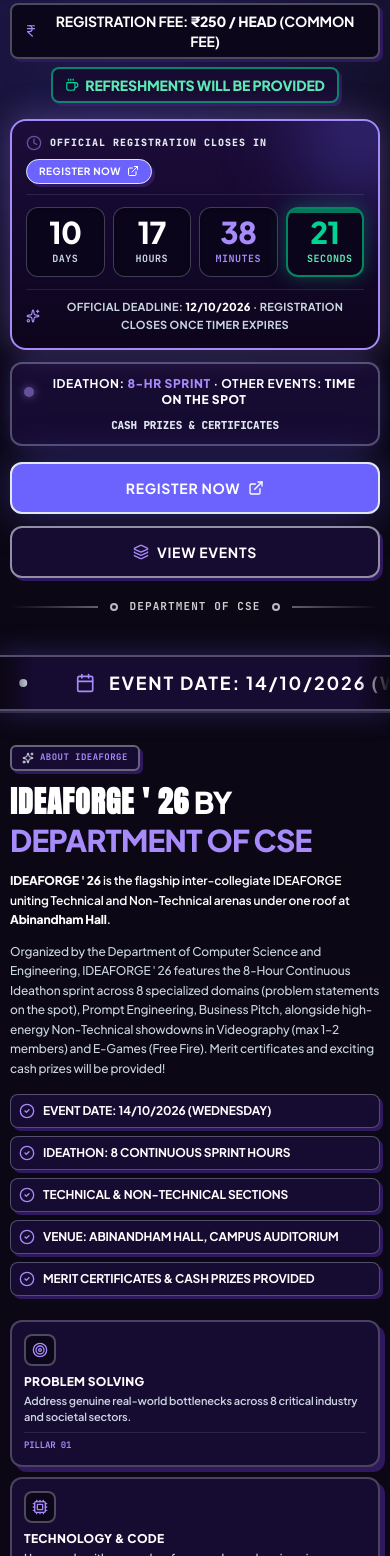
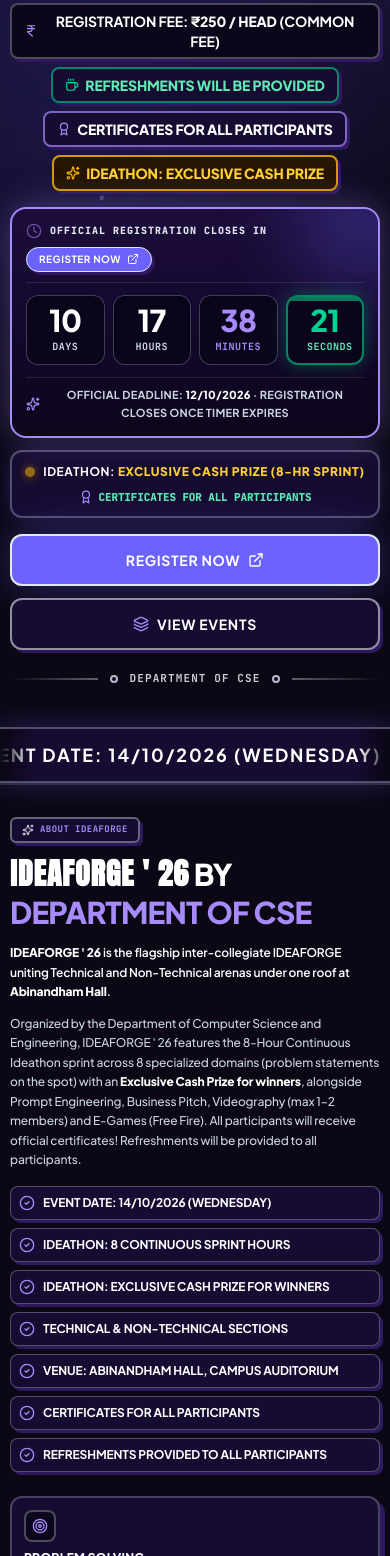
Before and after one commit to henidevinson/Ideaforge2026, a React (Vite) app: page / in a window 390 px wide. Shown: the part 432-1988 px from the top of the page. Built offline with nearby package versions, Linux system fonts and the light colour scheme.

Commit message:
feat: update event details and prize information
Refine event descriptions across the portal to highlight the 8-hour Ideathon's exclusive cash prize, clarify that all participants receive certificates, and confirm the provision of refreshments.

```diff
--- a/index.html
+++ b/index.html
@@ -4,9 +4,9 @@
     <meta charset="UTF-8" />
     <meta name="viewport" content="width=device-width, initial-scale=1.0" />
     <title>IDEAFORGE ' 26 | Department of CSE</title>
-    <meta name="description" content="Official registration portal for IDEAFORGE ' 26 organized by the Department of Computer Science and Engineering. Featuring Technical and Non-Technical events with on-the-spot problem statements, certificates, and cash prizes at Abinandham Hall." />
+    <meta name="description" content="Official registration portal for IDEAFORGE ' 26 organized by the Department of Computer Science and Engineering. Featuring 8-Hour Ideathon with exclusive cash prize, Technical & Non-Technical events, certificates for all participants, and refreshments at Abinandham Hall." />
     <meta property="og:title" content="IDEAFORGE ' 26 | Department of CSE" />
-    <meta property="og:description" content="Official registration portal for IDEAFORGE ' 26 organized by the Department of Computer Science and Engineering. Featuring Technical and Non-Technical events with on-the-spot problem statements, certificates, and cash prizes at Abinandham Hall." />
+    <meta property="og:description" content="Official registration portal for IDEAFORGE ' 26 organized by the Department of Computer Science and Engineering. Featuring 8-Hour Ideathon with exclusive cash prize, Technical & Non-Technical events, certificates for all participants, and refreshments at Abinandham Hall." />
     <meta property="og:type" content="website" />
     <meta name="twitter:card" content="summary_large_image" />
     <link rel="icon" type="image/png" href="/brand/logo.png" />
--- a/src/components/AboutSection.tsx
+++ b/src/components/AboutSection.tsx
@@ -46,7 +46,7 @@
             </p>
 
             <p className="font-body text-xs sm:text-base text-[#CBD5E1] leading-relaxed font-normal">
-              Organized by the Department of Computer Science and Engineering, IDEAFORGE ' 26 features the 8-Hour Continuous Ideathon sprint across 8 specialized domains (problem statements on the spot), Prompt Engineering, Business Pitch, alongside high-energy Non-Technical showdowns in Videography (max 1–2 members) and E-Games (Free Fire). Merit certificates and exciting cash prizes will be provided!
+              Organized by the Department of Computer Science and Engineering, IDEAFORGE ' 26 features the 8-Hour Continuous Ideathon sprint across 8 specialized domains (problem statements on the spot) with an <strong>Exclusive Cash Prize for winners</strong>, alongside Prompt Engineering, Business Pitch, Videography (max 1–2 members) and E-Games (Free Fire). All participants will receive official certificates! Refreshments will be provided to all participants.
             </p>
 
             {/* Core highlights */}
@@ -54,9 +54,11 @@
               {[
                 'Event Date: 14/10/2026 (Wednesday)',
                 'Ideathon: 8 Continuous Sprint Hours',
+                'Ideathon: Exclusive Cash Prize For Winners',
                 'Technical & Non-Technical Sections',
                 'Venue: Abinandham Hall, Campus Auditorium',
-                'Merit Certificates & Cash Prizes Provided'
+                'Certificates For All Participants',
+                'Refreshments Provided To All Participants'
               ].map((item, idx) => (
                 <div key={idx} className="flex items-center gap-2 sm:gap-3 font-heading text-xs sm:text-base font-bold uppercase text-white bg-[#160B30] border border-[#E2E8F0]/30 p-2 sm:p-3 rounded-lg sm:rounded-xl shadow-brutal-sm">
                   <CheckCircle2 className="w-4 h-4 sm:w-5 sm:h-5 text-[#A78BFA] shrink-0" />
--- a/src/components/EventStats.tsx
+++ b/src/components/EventStats.tsx
@@ -1,5 +1,5 @@
 import React from 'react';
-import { MapPin, Layers, IndianRupee, Trophy } from 'lucide-react';
+import { MapPin, Layers, IndianRupee, Award } from 'lucide-react';
 
 export const EventStats: React.FC = () => {
   const cards = [
@@ -22,10 +22,10 @@
       description: 'Flat ₹250 per participant across all registrations'
     },
     {
-      icon: Trophy,
-      title: 'AWARDS',
-      subtitle: 'Prizes & Certificates',
-      description: 'Exciting cash prizes, trophies & official merit credentials'
+      icon: Award,
+      title: 'AWARDS & RECOGNITION',
+      subtitle: 'Ideathon Cash Prize',
+      description: 'Exclusive cash prize for Ideathon + certificates for all participants'
     }
   ];
 
--- a/src/components/EventsSection.tsx
+++ b/src/components/EventsSection.tsx
@@ -6,7 +6,7 @@
   Zap,
   Clock,
   Users,
-  Trophy,
+  IndianRupee,
   ArrowRight,
   Code2,
   Gamepad2,
@@ -127,6 +127,7 @@
                 <div>
                   {/* Category Badge & Icon */}
                   <div className="flex items-center justify-between gap-2 mb-3">
+                    <div className="flex items-center gap-1.5 flex-wrap">
                       <span className={`font-mono text-[9px] sm:text-[10px] font-black uppercase px-2 py-0.5 rounded border ${
                         isTechnical
                           ? 'bg-[#0C061A] text-[#A78BFA] border-[#A78BFA]/50'
@@ -134,6 +135,13 @@
                       }`}>
                         {evt.category}
                       </span>
+                      {evt.id === 'ideathon' && (
+                        <span className="font-mono text-[9px] font-black uppercase px-1.5 py-0.5 rounded bg-amber-950/70 border border-amber-400/80 text-amber-300 flex items-center gap-1">
+                          <Sparkles className="w-2.5 h-2.5 text-amber-400" />
+                          EXCLUSIVE CASH PRIZE
+                        </span>
+                      )}
+                    </div>
 
                     <div className="w-9 h-9 rounded-lg bg-[#0C061A] border-2 border-[#E2E8F0]/30 flex items-center justify-center text-white group-hover:scale-105 group-hover:border-[#E2E8F0] transition-all">
                       <Icon className="w-4 h-4 text-[#A78BFA] group-hover:text-white transition-colors" />
@@ -172,7 +180,7 @@
 
                     <div className="flex items-center justify-between">
                       <span className="text-[#E2E8F0] font-bold flex items-center gap-1.5">
-                        <Trophy className="w-3.5 h-3.5 text-[#A78BFA]" /> Fee:
+                        <IndianRupee className="w-3.5 h-3.5 text-[#A78BFA]" /> Fee:
                       </span>
                       <span className="font-extrabold text-white">
                         {getDisplayFee(evt)}
@@ -258,9 +266,13 @@
                         : '₹250 / Head (Combined Fee — covers all 4 other events)'}
                     </span>
                   </div>
-                  <div className="flex justify-between">
-                    <span className="text-[#E2E8F0] font-bold">Awards:</span>
-                    <span className="font-black text-white">Cash Prizes & Merit Certificates</span>
+                  <div className="flex justify-between items-center gap-2">
+                    <span className="text-[#E2E8F0] font-bold">Awards & Recognition:</span>
+                    <span className="font-black text-white text-right">
+                      {selectedEventModal.id === 'ideathon'
+                        ? 'Exclusive Cash Prize + Certificates For All'
+                        : 'Certificates for All Participants'}
+                    </span>
                   </div>
                 </div>
 
--- a/src/components/GuidelinesSection.tsx
+++ b/src/components/GuidelinesSection.tsx
@@ -55,7 +55,7 @@
           <div className="bg-[#0C061A] p-4 sm:p-5 rounded-xl border-2 border-[#E2E8F0]/25 flex items-start gap-3">
             <Info className="w-5 h-5 text-[#A78BFA] shrink-0 mt-0.5" />
             <p className="font-body text-xs sm:text-sm text-[#E2E8F0] leading-relaxed font-medium">
-              <strong className="text-white">Notice:</strong> For the Ideathon, problem statements will be released live on the spot at 9:00 AM. For all remaining events (Prompt Engg, Business Pitch, Videography, Free Fire), exact event timings will be shared on the spot at Abinandham Hall without clashes. Merit certificates and cash prizes will be provided!
+              <strong className="text-white">Notice:</strong> For the Ideathon, problem statements will be released live on the spot at 9:00 AM, with an <strong>Exclusive Cash Prize</strong> for winning teams! For all remaining events (Prompt Engg, Business Pitch, Videography, Free Fire), exact event timings will be shared on the spot at Abinandham Hall without clashes. <strong>All participants will receive certificates</strong>, and refreshments will be provided!
             </p>
           </div>
         </div>
--- a/src/components/Hero.tsx
+++ b/src/components/Hero.tsx
@@ -1,5 +1,5 @@
 import React from 'react';
-import { ArrowRight, Sparkles, Clock, IndianRupee, Layers, Quote, Calendar, ExternalLink, Coffee } from 'lucide-react';
+import { ArrowRight, Sparkles, Clock, IndianRupee, Layers, Quote, Calendar, ExternalLink, Coffee, Award } from 'lucide-react';
 import { RegistrationCountdown } from './RegistrationCountdown';
 import { GOOGLE_FORM_URL } from '../config/constants';
 
@@ -81,6 +81,16 @@
             <Coffee className="w-3.5 h-3.5 sm:w-4 sm:h-4 text-emerald-400 shrink-0" />
             <span>Refreshments will be provided</span>
           </div>
+          {/* Certificates For All Participants Badge */}
+          <div className="flex items-center gap-1.5 sm:gap-2 bg-[#160B30] border-2 border-[#A78BFA]/70 px-3 py-1.5 sm:px-3.5 sm:py-1.5 rounded-lg shadow-brutal-sm text-white font-black">
+            <Award className="w-3.5 h-3.5 sm:w-4 sm:h-4 text-[#A78BFA] shrink-0" />
+            <span>Certificates for all participants</span>
+          </div>
+          {/* Exclusive Cash Prize for Ideathon Badge */}
+          <div className="flex items-center gap-1.5 sm:gap-2 bg-[#261502] border-2 border-amber-400/80 px-3 py-1.5 sm:px-3.5 sm:py-1.5 rounded-lg shadow-brutal-sm text-amber-300 font-black">
+            <Sparkles className="w-3.5 h-3.5 sm:w-4 sm:h-4 text-amber-400 shrink-0" />
+            <span>Ideathon: Exclusive Cash Prize</span>
+          </div>
         </div>
 
         {/* REGISTRATION DEADLINE LIVE COUNTDOWN */}
@@ -92,13 +102,14 @@
         {/* Live Event Sprint Indicator Banner */}
         <div className="max-w-3xl mx-auto mb-4 sm:mb-8 p-3 sm:p-3.5 rounded-xl bg-[#160B30] border-2 border-[#E2E8F0]/30 flex flex-col min-[480px]:flex-row items-center justify-between gap-2.5 sm:gap-3 text-xs purple-glow-sm shadow-[0_0_20px_rgba(108,99,255,0.2)]">
           <div className="flex items-center gap-2 sm:gap-2.5 text-center min-[480px]:text-left">
-            <span className="w-2.5 h-2.5 rounded-full bg-[#A78BFA] animate-pulse shadow-[0_0_10px_#A78BFA] shrink-0" />
+            <span className="w-2.5 h-2.5 rounded-full bg-amber-400 animate-pulse shadow-[0_0_10px_#F59E0B] shrink-0" />
             <span className="font-heading text-xs sm:text-sm font-black uppercase tracking-wider text-white">
-              IDEATHON: <strong className="text-[#A78BFA]">8-HR SPRINT</strong> · OTHER EVENTS: <strong className="text-white">TIME ON THE SPOT</strong>
+              IDEATHON: <strong className="text-amber-300">EXCLUSIVE CASH PRIZE (8-HR SPRINT)</strong>
             </span>
           </div>
-          <div className="flex items-center gap-2 font-mono text-[11px] sm:text-xs font-black text-[#E2E8F0] shrink-0">
-            <span>CASH PRIZES & CERTIFICATES</span>
+          <div className="flex items-center gap-1.5 font-mono text-[11px] sm:text-xs font-black text-emerald-300 shrink-0">
+            <Award className="w-3.5 h-3.5 text-[#A78BFA] shrink-0" />
+            <span>CERTIFICATES FOR ALL PARTICIPANTS</span>
           </div>
         </div>
 
--- a/src/components/MarqueeBanner.tsx
+++ b/src/components/MarqueeBanner.tsx
@@ -10,13 +10,14 @@
     { text: '“THE BEST WAY TO PREDICT THE FUTURE IS TO CREATE IT.”', icon: Quote },
     { text: 'DEPARTMENT OF CSE', icon: Terminal },
     { text: 'TECHNICAL & NON-TECHNICAL EVENTS', icon: Cpu },
-    { text: 'IDEATHON: 8-HOUR CONTINUOUS SPRINT (₹250/HEAD)', icon: Code },
+    { text: 'IDEATHON: 8-HOUR CONTINUOUS SPRINT (EXCLUSIVE CASH PRIZE)', icon: Code },
+    { text: 'IDEATHON: EXCLUSIVE CASH PRIZE FOR WINNERS', icon: Sparkles },
     { text: '8 SPECIALIZED DOMAINS · PROBLEMS ON THE SPOT', icon: Zap },
     { text: 'PROMPT ENGINEERING · BUSINESS PITCH', icon: Terminal },
     { text: 'VIDEOGRAPHY · E-GAMES (FREE FIRE)', icon: Shield },
     { text: 'ALL OTHER EVENTS COMBINED: ₹250 / HEAD (ACCESS ALL 4 EVENTS)', icon: Code },
     { text: 'REFRESHMENTS WILL BE PROVIDED TO ALL PARTICIPANTS', icon: Coffee },
-    { text: 'CASH PRIZES & MERIT CERTIFICATES', icon: Sparkles },
+    { text: 'ALL PARTICIPANTS WILL RECEIVE CERTIFICATES', icon: Sparkles },
   ];
 
   return (
--- a/src/components/RegistrationSection.tsx
+++ b/src/components/RegistrationSection.tsx
@@ -13,7 +13,8 @@
   ArrowRight,
   ShieldCheck,
   Quote,
-  Coffee
+  Coffee,
+  Award
 } from 'lucide-react';
 import { GOOGLE_FORM_URL } from '../config/constants';
 import { useRegistrationCountdown, DISPLAY_DEADLINE_DATE, DISPLAY_DEADLINE_TIME } from '../services/deadlineService';
@@ -90,6 +91,14 @@
                 <span className="w-2 h-2 rounded-full bg-emerald-400 animate-pulse" />
                 <span>₹250 / Head · Flat Common Fee</span>
               </div>
+              <div className="inline-flex items-center justify-center gap-1.5 bg-[#0C061A] border-2 border-[#A78BFA]/50 px-3 py-1.5 rounded-xl font-mono text-xs font-bold text-[#E2E8F0]">
+                <Award className="w-3.5 h-3.5 text-[#A78BFA]" />
+                <span>Certificates for all participants</span>
+              </div>
+              <div className="inline-flex items-center justify-center gap-1.5 bg-[#1F1002] border-2 border-amber-400/60 px-3 py-1.5 rounded-xl font-mono text-xs font-bold text-amber-300">
+                <Sparkles className="w-3.5 h-3.5 text-amber-400" />
+                <span>Ideathon: Exclusive Cash Prize</span>
+              </div>
               <div className="inline-flex items-center justify-center gap-1.5 bg-[#0C061A] border-2 border-emerald-400/50 px-3 py-1.5 rounded-xl font-mono text-xs font-bold text-emerald-300">
                 <Coffee className="w-3.5 h-3.5 text-emerald-400" />
                 <span>Refreshments will be provided</span>
@@ -148,7 +157,7 @@
                 <span className="w-5 h-5 rounded-full bg-[#6C63FF] text-white flex items-center justify-center font-bold text-xs shrink-0 mt-0.5">
                   3
                 </span>
-                <span>Complete the registration payment (₹250/head) using the UPI ID inside the form and submit! <strong>Refreshments will be provided</strong> to all registered participants.</span>
+                <span>Complete the registration payment (₹250/head) using the UPI ID inside the form and submit! <strong>Exclusive Cash Prize for Ideathon winners</strong>, <strong>all participants will receive certificates</strong>, and <strong>refreshments will be provided</strong>.</span>
               </div>
             </div>
           </div>
--- a/src/components/ScheduleSection.tsx
+++ b/src/components/ScheduleSection.tsx
@@ -1,5 +1,5 @@
 import React from 'react';
-import { Clock, Calendar, MapPin, Sparkles, Trophy, Coffee, CheckCircle, Code2, Flame } from 'lucide-react';
+import { Clock, Calendar, MapPin, Sparkles, Coffee, CheckCircle, Code2, Flame, Award } from 'lucide-react';
 
 export const ScheduleSection: React.FC = () => {
   const milestones = [
@@ -20,10 +20,10 @@
     },
     {
       time: '01:00 PM – 02:00 PM',
-      title: 'Mid-Evaluation & Complimentary Lunch',
-      desc: 'Jury members conduct preliminary progress review. Nutritious buffet lunch and refreshments served to all participants.',
+      title: 'Mid-Evaluation & Refreshments',
+      desc: 'Jury members conduct preliminary progress review. Refreshments will be provided to all participants.',
       icon: Coffee,
-      tag: 'REVIEW & LUNCH'
+      tag: 'REFRESHMENTS'
     },
     {
       time: '04:30 PM',
@@ -34,9 +34,9 @@
     },
     {
       time: '05:00 PM – 06:00 PM',
-      title: 'Grand Valedictory & Prize Distribution',
-      desc: 'Announcement of winners, presentation of cash prizes, trophies, and official merit credentials by college dignitaries.',
-      icon: Trophy,
+      title: 'Grand Valedictory & Award Ceremony',
+      desc: 'Valedictory ceremony, announcement of outcomes, presentation of the Exclusive Cash Prize to Ideathon winners, and official certificates to all participants by college dignitaries.',
+      icon: Award,
       tag: 'VALEDICTORY',
       highlight: true
     }
@@ -139,8 +139,8 @@
                   <span className="text-white font-black text-left min-[380px]:text-right">₹250 / Head (Common Fee)</span>
                 </div>
                 <div className="flex flex-col min-[380px]:flex-row min-[380px]:items-center justify-between gap-0.5 min-[380px]:gap-2">
-                  <span className="text-[#94A3B8]">Awards:</span>
-                  <span className="text-emerald-400 font-black text-left min-[380px]:text-right">Cash Prizes & Certificates</span>
+                  <span className="text-[#94A3B8]">Recognition & Awards:</span>
+                  <span className="text-emerald-400 font-black text-left min-[380px]:text-right">Ideathon Cash Prize · Certificates For All</span>
                 </div>
               </div>
             </div>
--- a/src/data/eventData.ts
+++ b/src/data/eventData.ts
@@ -24,7 +24,7 @@
     { name: 'H. Heni Devinson', role: 'Student Coordinator', designation: 'BE CSE', phone: '7708269340' },
     { name: 'M. Harish', role: 'Student Coordinator', designation: 'BE CSE', phone: '9894469878' }
   ],
-  prizesNotice: 'Merit Certificates & Cash Prizes will be awarded to top performers in every event!'
+  prizesNotice: 'Exclusive Cash Prize for Ideathon winners! Official certificates for all participants across all events.'
 };
 
 export const ALL_EVENTS: EventItem[] = [
@@ -41,13 +41,15 @@
     teamSizeLabel: '1 to 4 Members',
     description: 'An intensive 8-hour continuous hack-sprint where teams design, build, and prototype solutions addressing real-world problems. Official problem statements will be revealed directly on the spot under your chosen domain track.',
     highlights: [
+      'Exclusive Cash Prize for winning teams',
       '8 continuous hours of focused development',
       '8 official engineering domains available',
       'Problem statements released on the spot at 9:00 AM',
-      'Cash prizes, trophies & official merit certificates'
+      'Official certificates for all participants'
     ],
     rules: [
       'Team size: 1 to 4 members.',
+      'Exclusive Cash Prize will be awarded to top Ideathon winners!',
       'Problem statements are officially given on the spot at 9:00 AM sharp.',
       'Challenge themes span 8 CSE domains; real-world problems revealed live on the spot.',
       'Working software prototypes, simulations, or POCs must be demonstrated to the jury.'
@@ -69,7 +71,7 @@
       'Solo participant registration (combined fee ₹250 covers all 4 other events)',
       'Hands-on generative AI and LLM benchmarking',
       'Time schedule announced on the spot at Abinandham Hall',
-      'Cash prizes & certificates for top AI prompt architects'
+      'Official certificates for all participants'
     ],
     rules: [
       'Solo registration: Each participant registers individually.',
@@ -94,7 +96,7 @@
       'Solo participant registration (combined fee ₹250 covers all 4 other events)',
       'Venture evaluation by academic and industry experts',
       'Time schedule announced on the spot at Abinandham Hall',
-      'Exciting cash prizes and certificates for winning pitches'
+      'Official certificates for all participants'
     ],
     rules: [
       'Solo registration: Each participant registers individually.',
@@ -121,7 +123,7 @@
       'Solo participant registration (combined fee ₹250 covers all 4 other events)',
       'Campus theme / prompt announced on the spot',
       'Time schedule announced on the spot at Abinandham Hall',
-      'Cash prizes & certificates awarded to best visual creators'
+      'Official certificates for all participants'
     ],
     rules: [
       'Solo registration: Each participant registers individually.',
@@ -141,12 +143,12 @@
     minMembers: 1,
     maxMembers: 1,
     teamSizeLabel: 'Solo Registration (Combined Fee: ₹250)',
-    description: 'Drop onto the virtual battleground for intense survival, rapid tactical firefights, and clutch combat in Garena Free Fire. Prove your supremacy and claim the championship trophy.',
+    description: 'Drop onto the virtual battleground for intense survival, rapid tactical firefights, and clutch combat in Garena Free Fire. Prove your supremacy and claim the championship victory.',
     highlights: [
       'Solo participant registration (combined fee ₹250 covers all 4 other events)',
       'Official custom tournament room lobbies',
       'Time schedule announced on the spot at Abinandham Hall',
-      'Cash prizes and certificates for top podium finishers'
+      'Official certificates for all participants'
     ],
     rules: [
       'Solo registration: Each participant registers individually.',
@@ -186,8 +188,8 @@
   },
   {
     step: '06',
-    title: 'WIN CASH PRIZES & CERTIFICATES',
-    description: 'Compete for exciting cash prizes, prestigious trophies, and official merit credentials for all participants!'
+    title: 'EXCLUSIVE CASH PRIZE & CERTIFICATES',
+    description: 'Exclusive Cash Prize for Ideathon winners! Official certificates will be provided to all participants across both technical and non-technical events.'
   }
 ];
 
@@ -196,11 +198,12 @@
   'Official Venue: Abinandham Hall, Campus Auditorium.',
   'Registration Fee: Flat ₹250 per head across all events (Ideathon: ₹250/head · All other events combined: ₹250/head).',
   'Ideathon Sprint Track: Exclusive 8-hour continuous hack-sprint (9:00 AM – 5:00 PM). Teams of 1 to 4 members. Problem statements are given live on the spot across 8 domains.',
+  'Ideathon Exclusive Cash Prize: Exclusive cash prize will be awarded to top performing Ideathon teams.',
   'Ideathon Exclusivity: Participants registered for the Ideathon cannot participate in remaining events due to the intensive 8-hour continuous sprint.',
   'Other Events Solo Registration: Solo registration allows each participant to select any or all 4 other events (Prompt Engineering, Business Pitch, Videography, E-Games) for a single combined fee of ₹250 per head. Can register from any device.',
   'Multi-Event Participation: Since timings for remaining events are shared on the spot at Abinandham Hall without clashes, participants can easily compete in all selected events.',
   'Refreshments will be provided to all registered participants.',
-  'Certificates and existing cash prizes will be provided to participants and top winners in all events.'
+  'All participants will receive official certificates.'
 ];
 
 export const ANNOUNCEMENT_PENDING_ITEMS = [
@@ -211,6 +214,10 @@
   {
     label: 'Registration Fee',
     status: '₹250 / Head (Flat Common Fee)'
+  },
+  {
+    label: 'Ideathon Prize',
+    status: 'Exclusive Cash Prize'
   },
   {
     label: 'Ideathon Time',
@@ -225,8 +232,8 @@
     status: 'Provided To All Participants'
   },
   {
-    label: 'Prizes & Rewards',
-    status: 'Certificates & Cash Prizes'
+    label: 'Recognition',
+    status: 'Certificates For All Participants'
   }
 ];
 
@@ -264,8 +271,12 @@
     answer: 'Official challenge problem statements will be revealed directly on the spot at 9:00 AM on event day! Teams will tackle challenges during the continuous 8-hour sprint.'
   },
   {
-    question: 'What are the prizes and awards?',
-    answer: 'Certificates will be provided to all verified participants, and exciting cash prizes along with championship trophies will be awarded to the top winners!'
+    question: 'Is there a cash prize for the Ideathon?',
+    answer: 'Yes! An Exclusive Cash Prize is awarded to the winning teams of the 8-Hour Ideathon. In addition, all participants across both technical and non-technical events will receive official certificates!'
+  },
+  {
+    question: 'Will all participants receive certificates?',
+    answer: 'Yes! All participants will receive official certificates from the Department of Computer Science and Engineering.'
   },
   {
     question: 'Who are the coordinators and help desk contacts?',
```
Lines whose indentation alone changed are shown as unchanged.
